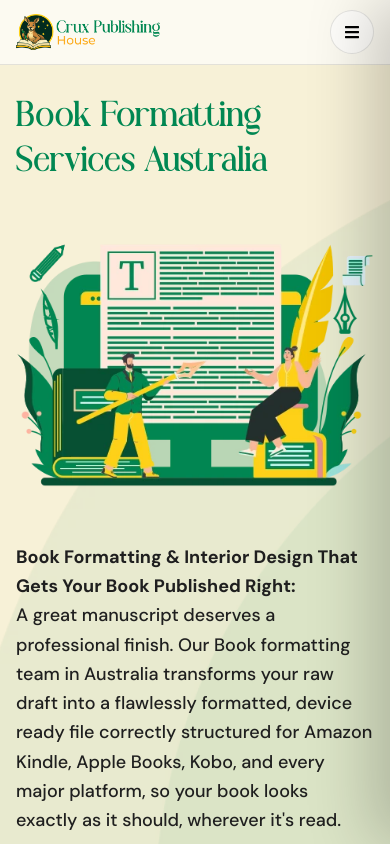
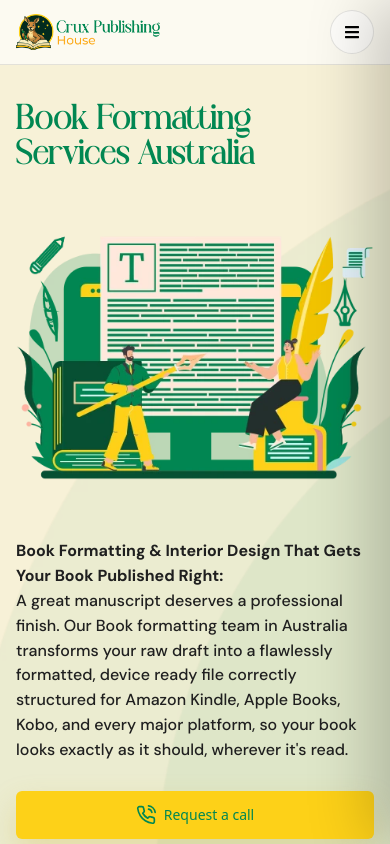
Before and after one commit to BemBexLab/southern_cross_publishing, a Next.js app: page /publishing-services/book-formatting in a window 390 px wide. Shown: the top 844 px of the page. Built offline with nearby package versions, Linux system fonts and the light colour scheme.

Commit message:
Updated Home title meta

```diff
--- a/app/page.tsx
+++ b/app/page.tsx
@@ -21,7 +21,7 @@
 import { createPageMetadata } from "./seo";
 
 export const metadata: Metadata = createPageMetadata({
-  title: "Australian Book Publishers | Crux Publishing House",
+  title: "Crux Publishing House | Australian Book Publishers",
   description:
     "Crux Publishing House offers Complete book publishing services in Australia, from writing and editing to book design, printing, and distribution.",
   path: "/",
--- a/app/publishing-services/[slug]/components/Hero.tsx
+++ b/app/publishing-services/[slug]/components/Hero.tsx
@@ -21,36 +21,40 @@
   imageAlt = "E-book writing service illustration",
 }: HeroProps) => {
   const ctaClassName =
-    "mt-7 inline-flex min-h-12 items-center justify-center gap-2 rounded-md bg-[#FDD118] px-5 py-3 text-sm font-medium text-[#018752] shadow-[0_14px_30px_rgba(210,176,49,0.28)] transition-transform active:scale-95 sm:mt-8 sm:px-6 sm:text-base";
+    "mt-7 flex min-h-12 w-full max-w-full items-center justify-center gap-2 rounded-md bg-[#FDD118] px-5 py-3 text-center text-sm font-medium text-[#018752] shadow-[0_14px_30px_rgba(210,176,49,0.28)] transition-transform duration-200 hover:-translate-y-0.5 active:scale-95 sm:mt-8 sm:w-fit sm:px-6 sm:text-base";
 
   return (
-    <section className="relative flex min-h-screen w-full items-center overflow-hidden">
-      <div className="absolute inset-0 z-0 scale-[1.12]">
+    <section className="relative isolate flex min-h-[680px] w-full items-start overflow-hidden bg-[#F7F1D7] pt-[clamp(6.5rem,16vw,8rem)] pb-10 sm:min-h-[760px] sm:pt-28 sm:pb-16 lg:min-h-[760px] lg:items-center lg:py-20 xl:min-h-[820px] xl:py-24">
+      <div className="absolute inset-0 z-0 scale-[1.12] transform-gpu">
         <Image
           src="/ebook-services/Mask group.webp"
           alt=""
           fill
           sizes="100vw"
           loading="eager"
-          className="object-cover"
+          priority
+          className="object-cover object-center"
         />
+        <div className="absolute inset-0 bg-[#F7F1D7]/10" aria-hidden="true" />
       </div>
 
-      <div className="relative z-10 mx-auto w-full max-w-8xl px-4 pt-24 sm:px-6 sm:pt-28 lg:px-8 lg:pt-24 xl:px-10">
-        <div className={`grid items-center gap-8 lg:gap-6 xl:gap-8 ${imageSrc ? "lg:grid-cols-2" : "lg:grid-cols-1"}`}>
-          <div className="w-full max-w-none">
-            <h1 className="goneva max-w-none text-4xl leading-tight text-[#018752] sm:text-5xl lg:text-6xl xl:text-7xl">
+      <div className="relative z-10 mx-auto w-full max-w-[1440px] min-w-0 px-4 sm:px-6 md:px-8 lg:px-10 xl:px-12">
+        <div
+          className={`grid min-w-0 items-start gap-8 sm:gap-10 lg:items-center lg:gap-10 xl:gap-16 ${imageSrc ? "lg:grid-cols-[minmax(0,1.05fr)_minmax(0,0.95fr)]" : "grid-cols-1"}`}
+        >
+          <div className="min-w-0 w-full">
+            <h1 className="goneva max-w-[16ch] text-balance text-[clamp(2.25rem,6vw,5rem)] leading-[0.98] tracking-[-0.02em] text-[#018752]">
               {title}
             </h1>
 
             {imageSrc ? (
-              <div className="relative mx-auto mt-6 w-full max-w-xl lg:hidden">
+              <div className="relative mx-auto mt-7 w-full max-w-[38rem] lg:hidden">
                 <div className="relative aspect-[1.02/0.88] w-full">
                   <Image
                     src={imageSrc}
                     alt={imageAlt}
                     fill
-                    sizes="100vw"
+                    sizes="(min-width: 640px) 80vw, 100vw"
                     className="object-contain object-center"
                     loading="eager"
                   />
@@ -58,24 +62,24 @@
               </div>
             ) : null}
 
-            <div className="dm-sans mt-6 max-w-none space-y-6 text-lg font-medium leading-relaxed text-[#1F1F1F] lg:mt-7">
+            <div className="dm-sans mt-7 w-full max-w-[64ch] space-y-5 break-words text-[clamp(1rem,1.5vw,1.2rem)] font-medium leading-[1.55] text-[#1F1F1F] sm:mt-8 sm:space-y-6 lg:mt-7">
               {typeof description === "string" ? <p>{description}</p> : description}
             </div>
 
             <Link href={ctaHref} className={ctaClassName}>
-              <FiPhoneCall className="text-xl sm:text-2xl" />
-              <span>{ctaText}</span>
+              <FiPhoneCall className="shrink-0 text-xl sm:text-2xl" />
+              <span className="whitespace-normal sm:whitespace-nowrap">{ctaText}</span>
             </Link>
           </div>
 
           {imageSrc ? (
-            <div className="relative hidden w-full max-w-none lg:block">
+            <div className="relative hidden w-full min-w-0 max-w-[42rem] justify-self-center lg:block">
               <div className="relative aspect-[1.02/0.88] w-full">
                 <Image
                   src={imageSrc}
                   alt={imageAlt}
                   fill
-                  sizes="(min-width: 1024px) 44vw"
+                  sizes="(min-width: 1280px) 42vw, (min-width: 1024px) 45vw"
                   className="object-contain object-center"
                   loading="eager"
                 />
```
